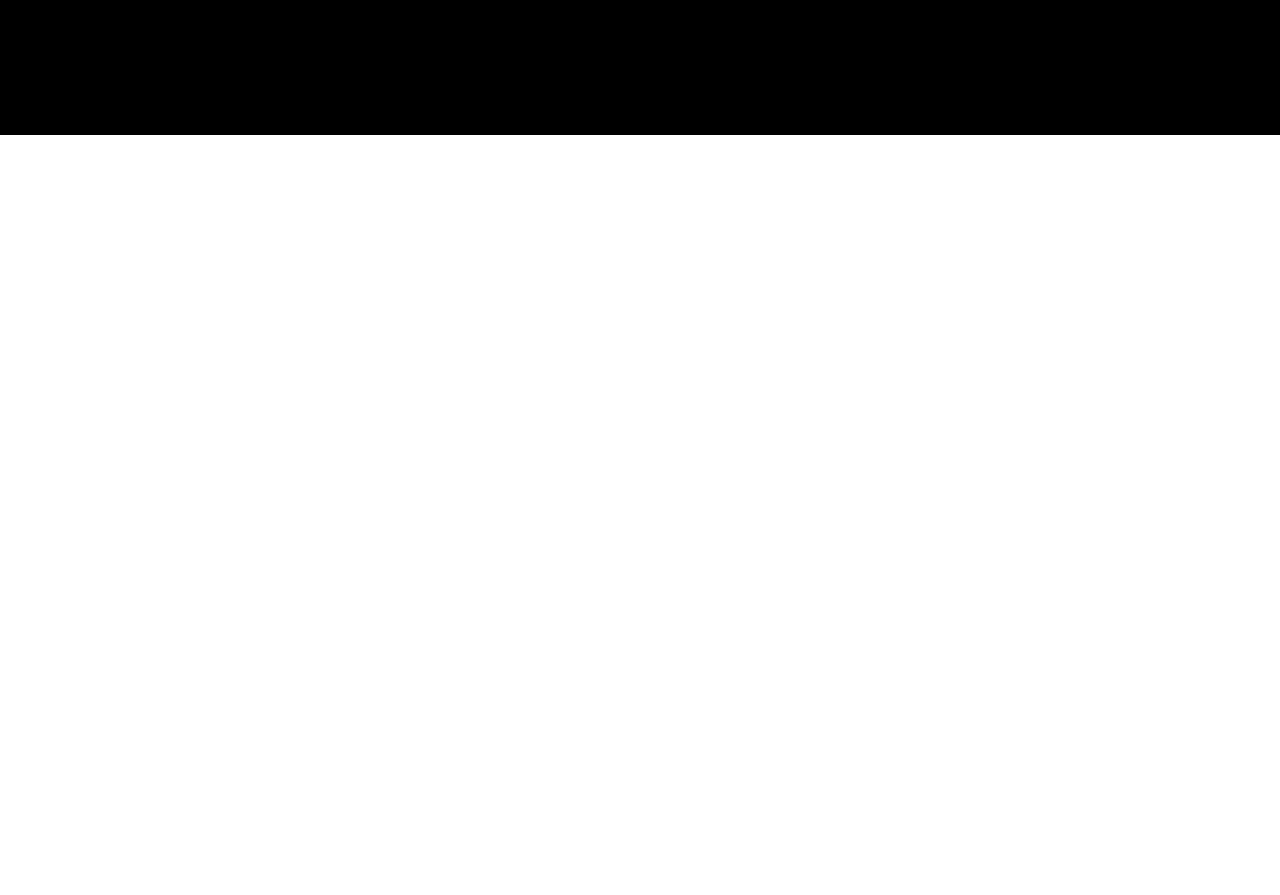
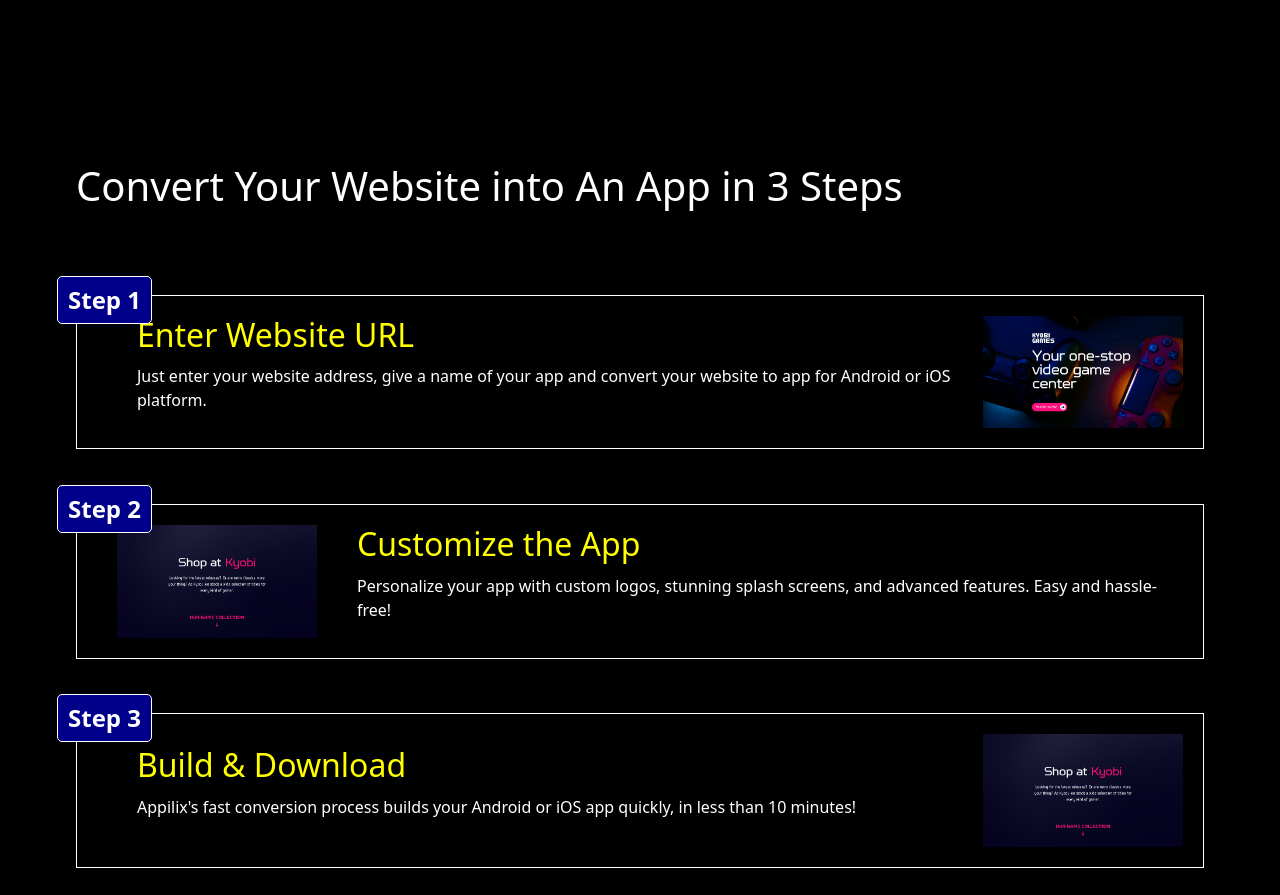
Before and after one commit to amritkum360/webtoapp, a React (Vite) app: page / in a window 1280 px wide. Shown: the part 680-1575 px from the top of the page. Before the commit the page ends 815 px from the top, so only its background shows below. Built offline with nearby package versions, Linux system fonts and the light colour scheme.

Commit message:
modified the home page

```diff
--- a/src/components/home/components/homescn1/homescn1.css
+++ b/src/components/home/components/homescn1/homescn1.css
@@ -26,6 +26,7 @@
     color: #F9EF23;
     max-width: 700px;
     font-family: cursive;
+
 }
 
 .sub-heading_homescn1 {
--- /dev/null
+++ b/src/components/home/components/homescn2/homescn2.css
@@ -0,0 +1,71 @@
+/* CSS */
+.container_home2 {
+    height: 95vh;
+    display: flex;
+    background-color: black;
+    justify-content: space-around;
+    align-items: center;
+}
+
+.row_home2 {
+    display: flex;
+    justify-content: space-between;
+    align-items: center;
+    height: 100%;
+    width: 90%;
+}
+
+.content-box_home2 {
+    background-color: rgb(0, 0, 0);
+    padding: 20px;
+    border: 1px solid white;
+    display: flex;
+    align-items: center;
+    width: 100%;
+    position: relative; /* Add this to make positioning easier */
+}
+
+.content-box_home2 div {
+    flex: 1;
+}
+
+.content-box_home2 h2 {
+    margin-bottom: 10px;
+}
+
+.content-box_home2 img {
+    width: 200px; /* Adjust the width as needed */
+    height: auto;
+    margin-left: 20px; /* Add some space between the text and image */
+}
+
+.step {
+    font-size: 24px;
+    font-weight: bold;
+    color: white;
+    position: absolute; /* Position relative to the parent */
+    top: -20px; /* Adjust as needed */
+    left: -20px; /* Adjust as needed */
+    background-color: black; /* Match the background color */
+    padding: 5px 10px; /* Adjust as needed */
+    border: 1px solid white; /* Add border */
+    border-radius: 5px; /* Add border radius */
+}
+
+.content-box_home2 div {
+    flex: 1;
+    padding-left: 40px;
+}
+.content-box_home2 .step {
+    flex: 1;
+    padding: 5px 10px;
+    background: darkblue;
+}
+
+.content-box_home2 h2 {
+    margin-bottom: 10px;
+    color: yellow;
+}
+.content-box_home2 p {
+    color: white;
+}
--- /dev/null
+++ b/src/components/home/components/homescn2/homescn2.jsx
@@ -0,0 +1,41 @@
+import "./homescn2.css";
+
+export default function Homescn2() {
+    return (
+        <div className="container_fluid container_home2">
+            <div className="row row_home2">
+                <h1 style={{color:"white", marginBottom:"30px"}}>Convert Your Website into An App in 3 Steps</h1>
+                <div className="col-md-12">
+                    <div className="content-box content-box_home2">
+                        <div className="step">Step 1</div>
+                        <div>
+                            <h2>Enter Website URL</h2>
+                            <p>Just enter your website address, give a name of your app and convert your website to app for Android or iOS platform.</p>
+                        </div>
+                        <img src="/1.png" alt="Image" className="img-fluid" />
+                    </div>
+                </div>
+                <div className="col-md-12">
+                    <div className="content-box content-box_home2">
+                        <div className="step">Step 2</div>
+                        <img src="/2.png" alt="Image" className="img-fluid" />
+                        <div>
+                            <h2>Customize the App</h2>
+                            <p>Personalize your app with custom logos, stunning splash screens, and advanced features. Easy and hassle-free!</p>
+                        </div>
+                    </div>
+                </div>
+                <div className="col-md-12">
+                    <div className="content-box content-box_home2">
+                        <div className="step">Step 3</div>
+                        <div>
+                            <h2>Build & Download</h2>
+                            <p>Appilix's fast conversion process builds your Android or iOS app quickly, in less than 10 minutes!</p>
+                        </div>
+                        <img src="/2.png" alt="Image" className="img-fluid" />
+                    </div>
+                </div>
+            </div>
+        </div>
+    );
+}
--- a/src/components/home/home.jsx
+++ b/src/components/home/home.jsx
@@ -1,11 +1,15 @@
 import Navbar from "../Navbar/Navbar";
 import Homescn1 from "./components/homescn1/homescn1";
+import Homescn2 from "./components/homescn2/homescn2";
 
 export default function Home(){
     return(
         <>
         {/* <Navbar /> */}
         <Homescn1 />
+        <Homescn2 />
+        {/* <img src="/1.png" alt="" style={{width:"100vw"}} />
+        <img src="/2.png" alt="" style={{width:"100vw"}} /> */}
         </>
     )
 }
```
Also changed, not shown: public/1.png (added), public/2.png (added).
